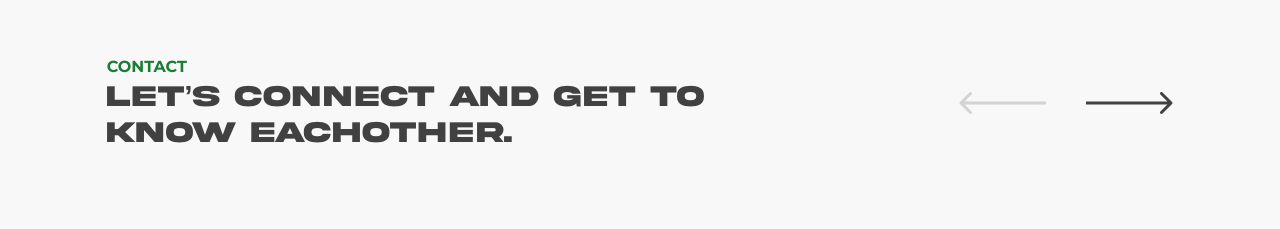
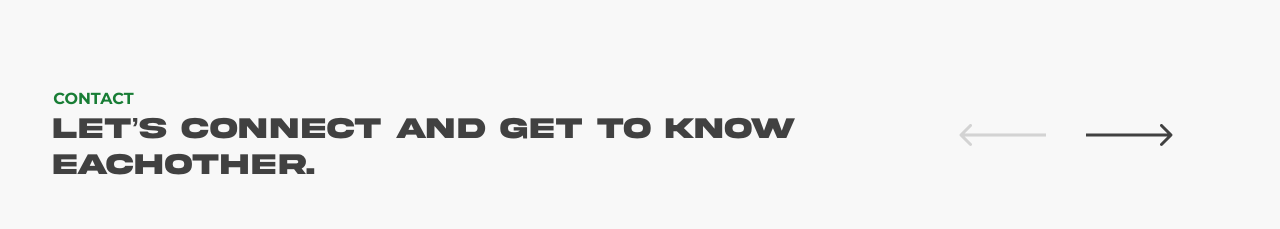
Before and after one commit to studiolex/Helaxa, a Next.js app: page / in a window 1280 px wide. Shown: the part 4416-4645 px from the top of the page. Built offline with nearby package versions, Linux system fonts and the light colour scheme; grey boxes are pictures that could not be loaded.

Commit message:
Font-size +galerij aangepast

```diff
--- a/components/contact.js
+++ b/components/contact.js
@@ -7,7 +7,7 @@ function Contact() {
   return (
     <article
       id="contact"
-      className="pt-20 mt-16 md:mt-0 md:pt-12 xs:pt-14 xs:mt-10 mb-28 lg:mb-20 md:mb-12 sm:mb-4 background lg:bg-white"
+      className="pt-28 mt-16  md:mt-0 sm:pt-28 xs:pt-20 xs:mt-10 mb-28 lg:mb-20 md:mb-12 sm:mb-4 background lg:bg-white"
     >
       <Team
         contacts={[
--- a/components/gallery.js
+++ b/components/gallery.js
@@ -25,7 +25,7 @@ function Gallery({ images }) {
 
   return (
     <>
-      <div className="col-start-3 xl:col-start-2 col-end-7 w-full z-0 mt-auto lg:col-start-2 lg:row-start-2 z-10">
+      <div className="col-start-3 xl:col-start-2 col-end-7 w-full mt-auto lg:col-start-2 lg:row-start-2 z-10">
         <div className="flex items-end my-8 space-x-10">
           <div
             className="swiper-button cursor-pointer transition ease-in-out delay-50 hover:-translate-r-1 hover:scale-110  duration-300 p-2"
--- a/components/header.js
+++ b/components/header.js
@@ -29,7 +29,7 @@ export default function Header() {
       {/* Title */}
       <div className="grid grid-cols-24 my-auto py-6 lg:py-20 sm:py-16 xs:py-10">
         <div className="col-start-3  xl:col-start-2 col-end-25 lg:col-end-24 mt-[4rem]">
-          <h1 className="text-3xl font-bold font-mono text-black md:text-2xl">
+          <h1 className="text-3xl font-bold font-mono text-black md:text-2xl sm:text-xl">
             Helaxa, <span className="text-green">your</span> stainless steel
             partner,
             <br className="lg:hidden" /> providing the service you{" "}
--- a/components/slitting.js
+++ b/components/slitting.js
@@ -25,7 +25,7 @@ function Slitting() {
             <p className="font-semibold text-xs  uppercase text-green">
               Slitting
             </p>
-            <h3 className="text-3xl sm:text-2xl xs:text-1xl ss:text-xl font-bold font-mono text-black">
+            <h3 className="text-3xl sm:text-2xl xs:text-xxl ss:text-xl font-bold font-mono text-black">
               Coil slitting
             </h3>
           </div>
--- a/components/team.js
+++ b/components/team.js
@@ -29,10 +29,10 @@ function Team({ contacts }) {
     <>
       <section className="grid grid-cols-24 justify-center items-center">
         {/* Title */}
-        <div className="col-start-3 lg:col-start-2 col-end-16 lg:col-end-17 ">
+        <div className="col-start-3 xl:col-start-2 lg:col-start-2 col-end-16 lg:col-end-17 sm:col-end-24 ">
           <div className="text-left">
             <p className="font-bold uppercase text-green">Contact</p>
-            <h1 className="text-3xl font-bold font-mono text-black">
+            <h1 className="text-3xl sm:text-2xl xs:text-xxl ss:text-xl font-bold font-mono text-black">
               Let’s connect and get to know eachother.
             </h1>
           </div>
@@ -56,7 +56,7 @@ function Team({ contacts }) {
         </div>
         {/* Contacts */}
         <h2 className="font-bold uppercase text-green hidden">Team</h2>
-        <div className="col-start-3 col-end-25 w-full z-0 lg:col-start-2 mt-20 ">
+        <div className="col-start-3 col-end-25 w-full z-0 lg:col-start-2 mt-20 md:mt-18 sm:mt-12 ">
           <Swiper
             modules={[Navigation, Pagination, Controller, Keyboard]}
             navigation={{
```
